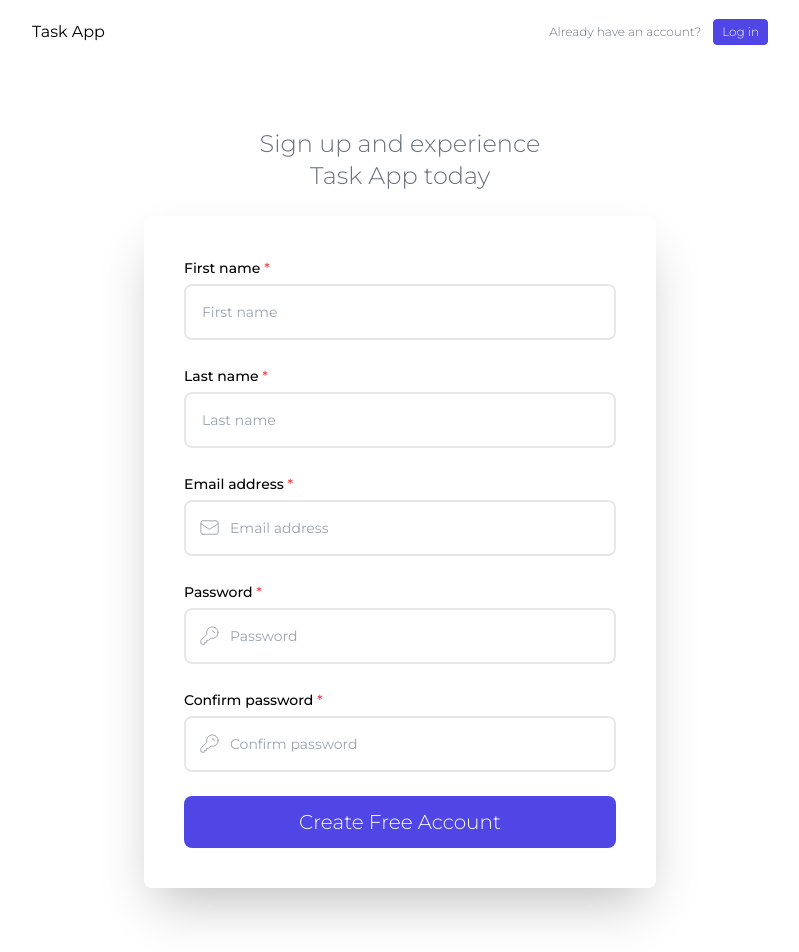
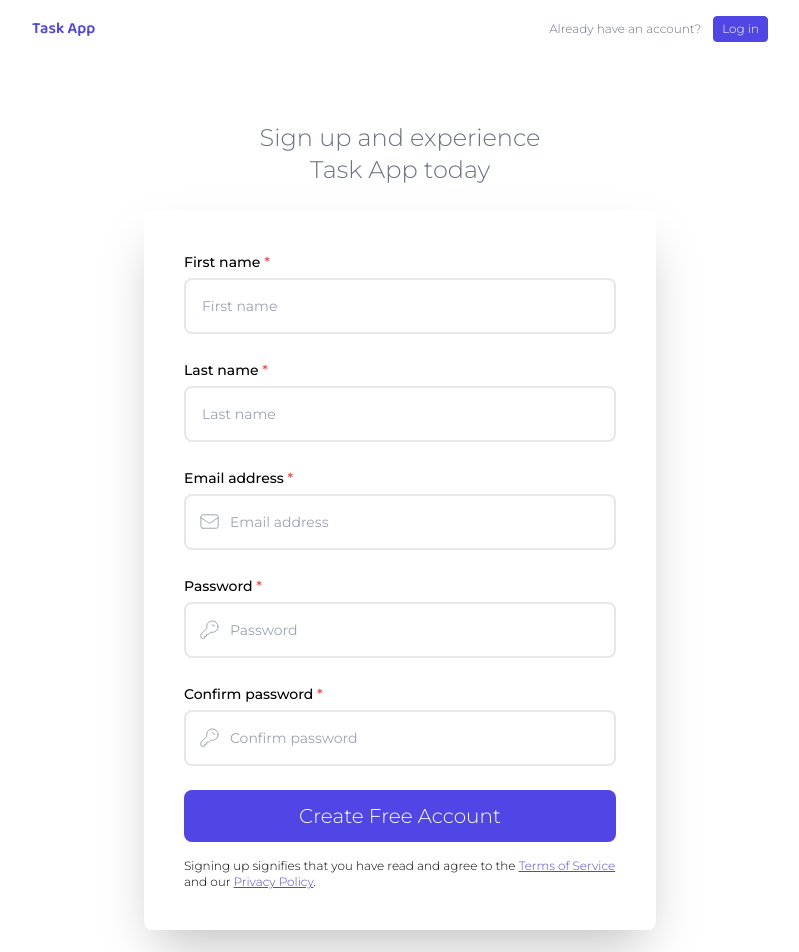
Before and after one commit to Taoula/Taskapp, a React (Create React App) app in the folder client/: page /register in a window 1280 px wide. Shown: the top 952 px of the page, without its empty margins (240-1039 px from the left). Built offline with nearby package versions, Linux system fonts and the light colour scheme; no server answers.

Commit message:
few more touches to register form

```diff
--- a/client/src/components/auth/register-form.js
+++ b/client/src/components/auth/register-form.js
@@ -107,14 +107,14 @@ export default function RegisterForm() {
       {/* navbar */}
       <nav class="flex items-center justify-between max-w-3xl p-4 mx-auto">
         {/* logo */}
-        <a class="inline-flex items-center justify-center rounded-lg" href="/">
+        <a class="inline-flex items-center justify-center rounded-lg text-indigo-600 font-semibold" id="title" href="/">
           Task App
         </a>
 
         {/* login button */}
         <ul class="flex items-center space-x-2 font-light text-gray-500">
           <li>
-            <p class="inline-flex items-center text-xs px-3 py-2 rounded-lg">
+            <p class="inline-flex items-center text-xs px-3 py-2 rounded-lg hidden sm:inline">
               Already have an account?
             </p>
             <button className="inline-flex px-2 py-1 text-xs font-xs text-white bg-indigo-600 border border-indigo-600 rounded active:text-indigo-500 hover:bg-transparent hover:text-indigo-600 focus:outline-none focus:ring">
@@ -286,6 +286,8 @@ export default function RegisterForm() {
             >
               <span className="text-xl font-light">Create Free Account</span>
             </button>
+
+            <p className="text-xs font-light">Signing up signifies that you have read and agree to the <a className="underline text-indigo-600" href="">Terms of Service</a> and our <a className="underline text-indigo-600" href="">Privacy Policy</a>.</p>
           </form>
         </div>
       </div>
```
